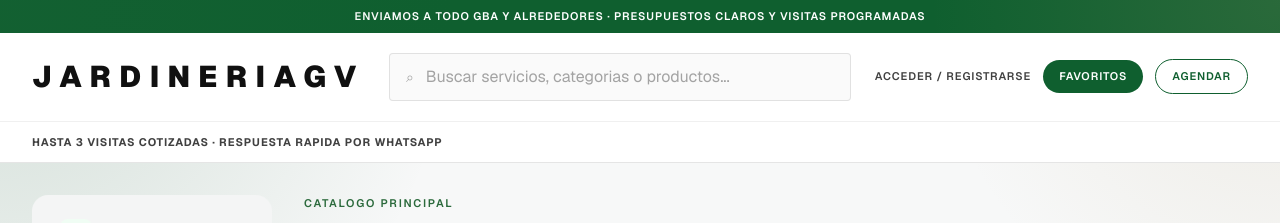
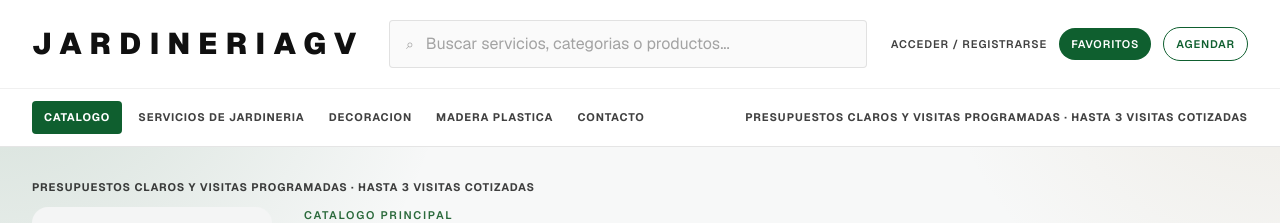
Before and after one commit to Julian986/jardineriagv, a Next.js app: page / in a window 1280 px wide. Shown: the top 223 px of the page. Built offline with nearby package versions, Linux system fonts and the light colour scheme.

Commit message:
version estable bonita

```diff
--- a/src/app/page.tsx
+++ b/src/app/page.tsx
@@ -74,51 +74,26 @@ export default function Home() {
   return (
     <div className="min-h-screen overflow-x-hidden bg-[#f7f8f8] text-[#1f2937]">
       <div className="pointer-events-none absolute inset-x-0 top-0 h-[420px] bg-[radial-gradient(circle_at_top_left,_rgba(36,101,60,0.18),_transparent_34%),radial-gradient(circle_at_top_right,_rgba(182,160,117,0.16),_transparent_26%)]" />
-      <div className="bg-[#0f5f2f] px-4 py-2 text-center text-[11px] font-semibold tracking-[0.08em] text-white uppercase">
-        Enviamos a todo GBA y alrededores · Presupuestos claros y visitas programadas
-      </div>
 
-      <header className="relative z-20 border-b border-black/10 bg-white">
-        <div className="mx-auto flex max-w-[1400px] flex-col gap-4 px-4 py-4 sm:py-5 lg:flex-row lg:items-center lg:gap-6 lg:px-8">
+      {/* Bloque fijo solo con header en mobile */}
+      <div className="fixed inset-x-0 top-0 z-20 bg-white/95 backdrop-blur lg:hidden">
+        {/*
+        <div className="bg-[#0f5f2f] px-4 py-2 text-center text-[11px] font-semibold tracking-[0.08em] text-white uppercase">
+          Presupuestos claros y visitas programadas · Hasta 3 visitas cotizadas
+        </div>
+        */}
+
+        <header>
+          <div className="mx-auto flex max-w-[1400px] items-center justify-between px-4 py-3 sm:py-4 lg:px-8">
           <div className="min-w-fit text-2xl font-black tracking-[0.24em] text-[#101010] sm:text-3xl sm:tracking-[0.28em]">
             JARDINERIAGV
           </div>
 
-          <div className="hidden flex-1 lg:block">
-            <label
-              htmlFor="catalog-search"
-              className="flex h-12 items-center rounded-sm border border-black/10 bg-[#fafafa] px-4"
-            >
-              <span className="mr-3 text-sm text-black/35">⌕</span>
-              <input
-                id="catalog-search"
-                type="text"
-                placeholder="Buscar servicios, categorias o productos..."
-                className="w-full bg-transparent text-sm outline-none placeholder:text-black/35"
-              />
-            </label>
-          </div>
-
-          <div className="mt-1 flex flex-wrap items-center gap-2 text-[11px] font-semibold uppercase tracking-[0.08em] text-black/75 lg:ml-auto lg:mt-0 lg:gap-3">
-            <a href="#contacto" className="hidden text-black/75 hover:text-[#0f5f2f] sm:inline">
-              Acceder / registrarse
-            </a>
-            <a
-              href="#servicios-jardineria"
-              className="rounded-full bg-[#0f5f2f] px-3 py-2 text-white sm:px-4"
-            >
-              Favoritos
-            </a>
-            <a
-              href={whatsappHref}
-              className="rounded-full border border-[#0f5f2f] px-3 py-2 text-[#0f5f2f] sm:px-4"
-            >
-              Agendar
-            </a>
+          <div className="flex items-center gap-2 text-[11px] font-semibold uppercase tracking-[0.08em] text-black/75">
             <button
               type="button"
               aria-label="Abrir menú"
-              className="ml-auto inline-flex h-9 w-9 items-center justify-center rounded-full border border-black/10 bg-white text-black lg:hidden"
+              className="inline-flex h-9 w-9 items-center justify-center rounded-full border border-black/10 bg-white text-black lg:hidden"
               onClick={() => setIsMobileNavOpen(true)}
             >
               <span className="sr-only">Abrir navegación</span>
@@ -130,11 +105,92 @@ export default function Home() {
             </button>
           </div>
         </div>
+          {/* Navegación desktop */}
+          <div className="hidden border-t border-black/10 bg-white/95 lg:block">
+            <nav className="mx-auto flex max-w-[1400px] items-center gap-4 px-4 py-3 text-[11px] font-bold uppercase tracking-[0.08em] text-black/75 lg:px-8">
+              <a
+                href="#servicios-jardineria"
+                className="rounded bg-[#0f5f2f] px-3 py-2 text-white"
+              >
+                Catalogo
+              </a>
+              {quickLinks.map((link) => (
+                <a
+                  key={link.href}
+                  href={link.href}
+                  className="px-2 py-1 text-black/75 transition hover:text-[#0f5f2f]"
+                >
+                  {link.label}
+                </a>
+              ))}
+            </nav>
+          </div>
+        </header>
+      </div>
+
+      {/* Header completo en desktop (restaurado) */}
+      <header className="relative z-10 hidden border-b border-black/10 bg-white lg:block">
+        <div className="mx-auto flex max-w-[1400px] items-center gap-6 px-4 py-5 lg:px-8">
+          <div className="min-w-fit text-3xl font-black tracking-[0.28em] text-[#101010]">
+            JARDINERIAGV
+          </div>
+
+          <div className="flex-1">
+            <label
+              htmlFor="catalog-search-desktop"
+              className="flex h-12 items-center rounded-sm border border-black/10 bg-[#fafafa] px-4"
+            >
+              <span className="mr-3 text-sm text-black/35">⌕</span>
+              <input
+                id="catalog-search-desktop"
+                type="text"
+                placeholder="Buscar servicios, categorias o productos..."
+                className="w-full bg-transparent text-sm outline-none placeholder:text-black/35"
+              />
+            </label>
+          </div>
+
+          <div className="ml-auto flex items-center gap-3 text-[11px] font-semibold uppercase tracking-[0.08em] text-black/75">
+            <a href="#contacto" className="hover:text-[#0f5f2f]">
+              Acceder / registrarse
+            </a>
+            <a
+              href="#servicios-jardineria"
+              className="rounded-full bg-[#0f5f2f] px-3 py-2 text-white"
+            >
+              Favoritos
+            </a>
+            <a
+              href={whatsappHref}
+              className="rounded-full border border-[#0f5f2f] px-3 py-2 text-[#0f5f2f]"
+            >
+              Agendar
+            </a>
+          </div>
+        </div>
 
         <div className="border-t border-black/6">
-          <div className="mx-auto flex max-w-[1400px] px-4 py-3 lg:px-8">
-            <div className="text-[11px] font-bold uppercase tracking-[0.08em] text-black/60 lg:text-black/75">
-              Hasta 3 visitas cotizadas · Respuesta rapida por WhatsApp
+          <div className="mx-auto flex max-w-[1400px] flex-wrap items-center justify-between gap-4 px-4 py-3 lg:px-8">
+            <nav className="flex flex-wrap items-center gap-2 text-[11px] font-bold uppercase tracking-[0.08em]">
+              <a
+                href="#servicios-jardineria"
+                className="rounded bg-[#0f5f2f] px-3 py-2 text-white"
+              >
+                Catalogo
+              </a>
+              {quickLinks.map((link) => (
+                <a
+                  key={link.href}
+                  href={link.href}
+                  className="px-2 py-1 text-black/75 transition hover:text-[#0f5f2f]"
+                >
+                  {link.label}
+                </a>
+              ))}
+            </nav>
+
+            <div className="text-[11px] font-bold uppercase tracking-[0.08em] text-black/75">
+              Presupuestos claros y visitas programadas · Hasta 3 visitas cotizadas
             </div>
           </div>
         </div>
@@ -272,7 +328,11 @@ export default function Home() {
         </div>
       )}
 
-      <main className="relative z-10 mx-auto max-w-[1400px] px-4 py-6 lg:px-8 lg:py-8">
+      <main className="relative z-10 mx-auto max-w-[1400px] px-4 pt-16 pb-6 lg:px-8 lg:pt-8 lg:pb-8">
+        <div className="mb-3 text-[11px] font-bold uppercase tracking-[0.08em] text-black/60 lg:text-black/75">
+          Presupuestos claros y visitas programadas · Hasta 3 visitas cotizadas
+        </div>
+
         {/* Hero principal comentado a pedido del cliente
         <section className="mb-8 overflow-hidden rounded-[30px] border border-white/60 bg-[linear-gradient(135deg,rgba(255,255,255,0.94),rgba(249,247,242,0.9))] shadow-[0_24px_70px_rgba(31,41,55,0.08)]">
           ...
```
